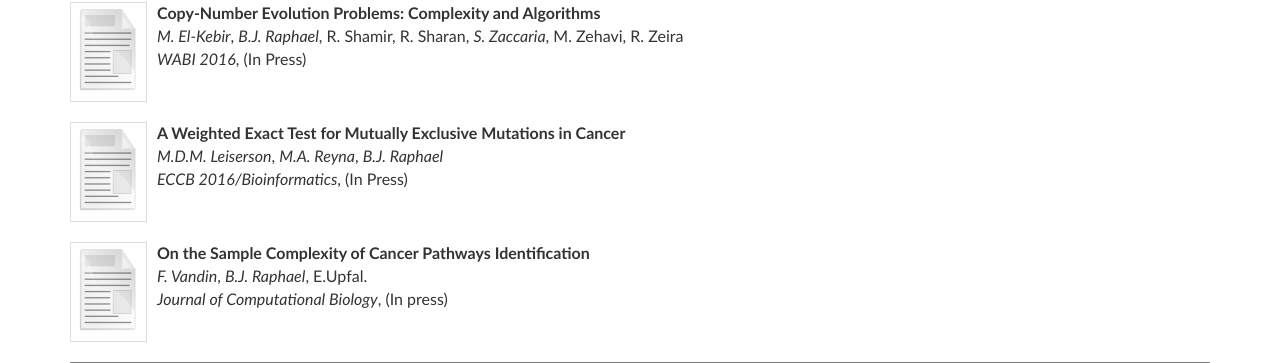
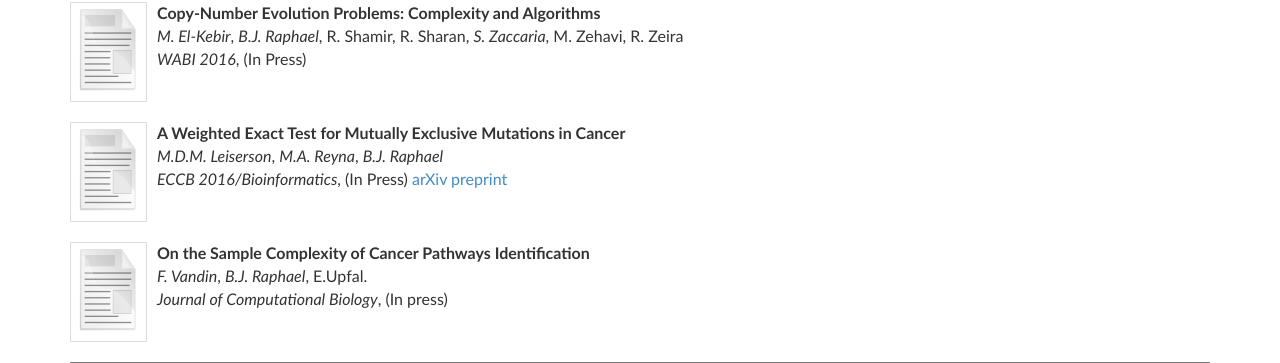
Before and after one commit to raphael-group/raphael-group.github.io, a Jekyll site: the page built from publications/index.md, in a window 1280 px wide and 900 px high. Shown: the part 276-639 px from the top of the window. Built offline with Jekyll 4.4.1, drawn with Linux system fonts in a browser that asks for light colours; nearby versions of some CDN libraries; comment, search, counter and statistics services are not loaded.

Commit message:
Add WExT arXiv preprint to publications page

```diff
--- a/publications/index.md
+++ b/publications/index.md
@@ -37,7 +37,7 @@ container_css_class: container publications
 
 	_M.D.M. Leiserson_, _M.A. Reyna_, _B.J. Raphael_
 
-	*ECCB 2016/Bioinformatics*, (In Press)
+	*ECCB 2016/Bioinformatics*, (In Press) [arXiv preprint](https://arxiv.org/abs/1607.02447)
 
 * [![SampleComplexityJournal](../assets/img/papers/missing.svg)](#)
 	**On the Sample Complexity of Cancer Pathways Identification**
```
